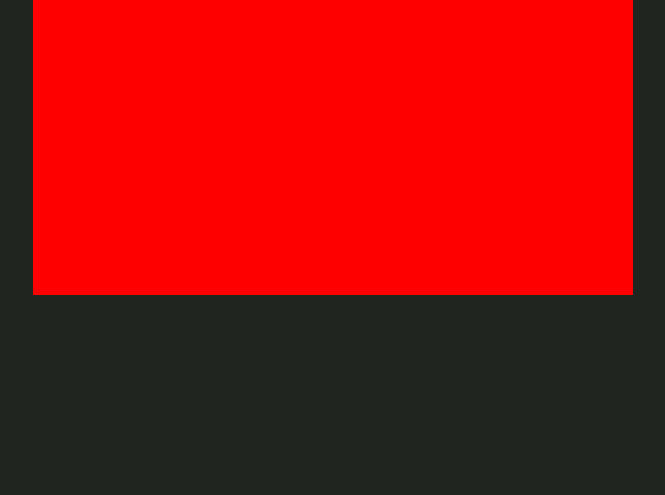
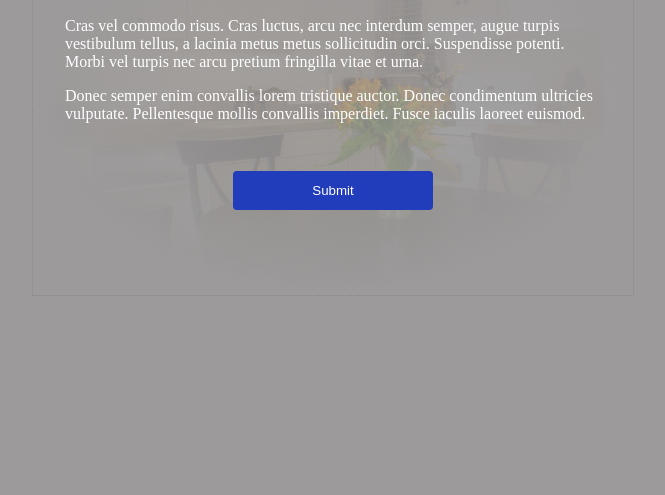
Before and after one commit to Krzysztof-Baraniecki/Shadow_in_the_box, a plain HTML site: page index.html in a window 1280 px wide. Shown: the part 305-800 px from the top of the page, without its empty margins (307-972 px from the left). Drawn offline with Linux system fonts and the light colour scheme.

Commit message:
creating styles and text

```diff
--- a/index.html
+++ b/index.html
@@ -9,34 +9,77 @@
     body{
         width: 100vw;
         height: 100vh;
-            background-color: rgb(32, 37, 32);
+        background-color: rgb(156, 154, 154);
         margin: 0;
         display: flex;
         align-items: center;
         justify-content: center;
         }
-    .box{
+    .ghost_box{
+        position: absolute;
         width: 600px;
+        max-width: 600px;
         height: 400px;
+        max-height: 400px;
         background-color: rgb(156, 154, 154);
+        /* helper border box */
+        border: 1px dotted rgb(138, 135, 135);;
         }
 
-    .box::before{
+    .ghost_box::before{
+        position: absolute;
         display: block;
         content: '';
         width: 100%;
         height: 100%;
-        background-color: red;
+        background-color: rgb(156, 154, 154, 0.8);
+        background-image: radial-gradient(transparent 0%, rgb(156, 154, 154) 70%);
+        z-index: 1;
     }
-    .box img{
+    .ghost_box img{
+        position: inherit;
         width: auto;
         height: 100%;
+    }
+
+    .ghost_box_text{
+        padding: 2rem;
+        position: absolute;
+        z-index: 2;
+        color: #fff;
+    }
+
+    .ghost_box_text h1{
+        text-align: center;
+        margin-bottom:  2rem;
+    }
+
+    input[type=submit] {
+    display: block;
+    background-color: rgb(33, 61, 187);
+    color: white;
+    width: 200px;
+    padding: 12px 20px;
+    border: none;
+    border-radius: 4px;
+    cursor: pointer;
+    margin: 3rem auto;
+}
+
+input[type=submit]:hover {
+    background-color: rgb(44, 77, 226);
 }
     </style>
 </head>
 <body>
-    <div class="box">
-        <!-- <img src="106914793.jpg" title="images - shadow in the box" /> -->
+    <div class="ghost_box">
+        <img src="106914793.jpg" title="images - shadow in the box" />
+        <div class="ghost_box_text">
+            <h1>Lorem ipsum dolor sit amet</h1>
+            <p>Cras vel commodo risus. Cras luctus, arcu nec interdum semper, augue turpis vestibulum tellus, a lacinia metus metus sollicitudin orci. Suspendisse potenti. Morbi vel turpis nec arcu pretium fringilla vitae et urna.</p>
+            <p>Donec semper enim convallis lorem tristique auctor. Donec condimentum ultricies vulputate. Pellentesque mollis convallis imperdiet. Fusce iaculis laoreet euismod.</p>
+                <input type="submit" value="Submit">
+        </div>
     </div>
 </body>
 </html>
```
Lines whose indentation alone changed are shown as unchanged.
